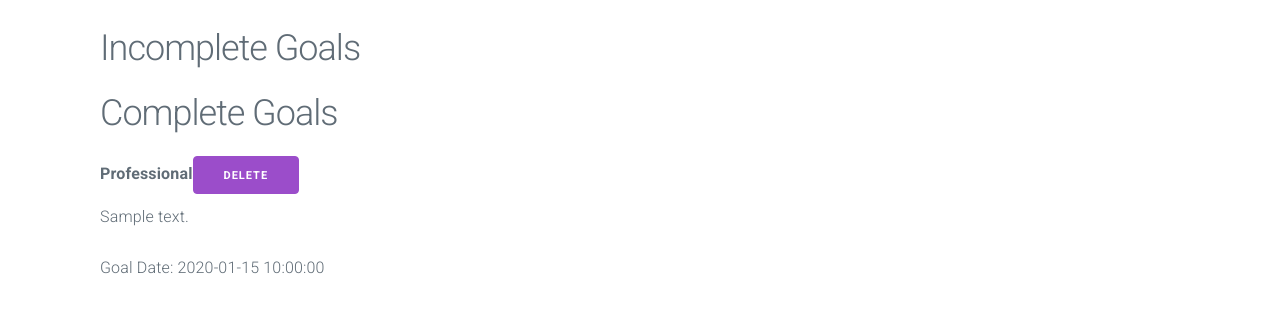
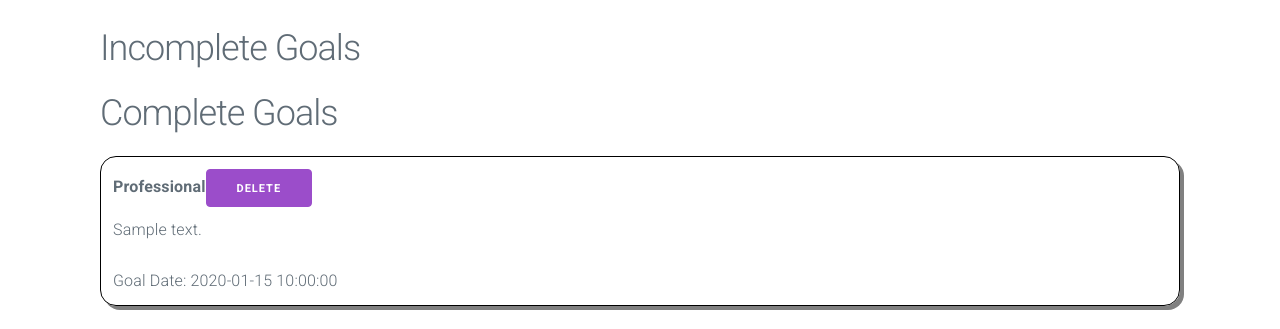
Before and after one commit to arnoprincestonpan/php-goal-tracker, a PHP site: page / in a window 1280 px wide. Shown: the part 471-800 px from the top of the page. Run offline with PHP 8.4, Linux system fonts and the light colour scheme; tables that the repository leaves empty or names only in its code hold one stand-in row (values such as "Sample post").

Commit message:
added styles and borders

```diff
--- a/index.php
+++ b/index.php
@@ -55,8 +55,9 @@
                     $cat = "Other";
                 }
                 echo "<div class='goal'>";
+                echo "<strong>" . $cat . "</strong>";
                 echo "<a href='complete.php?id=" . $row['goal_id'] . "'><button class='btnComplete'>Complete</button></a>";
-                echo "<strong>" . $cat . "</strong><p>" . $row['goal_text'] . "</p>Goal Date: " . $row['goal_date'];
+                echo "<p>" . $row['goal_text'] . "</p>Goal Date: " . $row['goal_date'];
                 echo "</div>";
             }
         }
--- a/styles.css
+++ b/styles.css
@@ -0,0 +1,13 @@
+*,
+::before,
+::after {
+    box-sizing: border-box;
+}
+
+.goal {
+    border: 1px solid black;
+    border-radius: 16px;
+    box-shadow: 4px 4px grey;
+    padding: 12px;
+    margin-bottom: 8px;
+}
```
